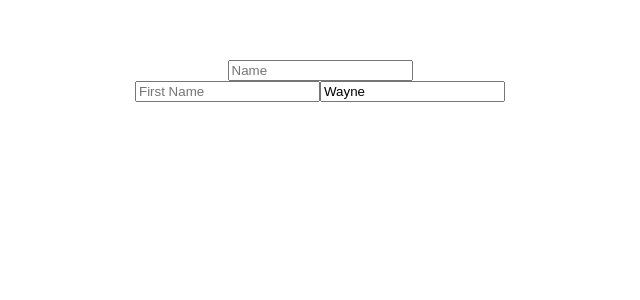
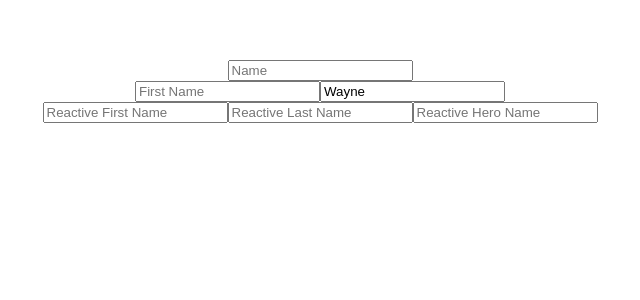
Before and after one commit to rclarian/Vue.js_3_A, a Vue app in the folder vue-components/: page / in a window 1280 px wide. Shown: the top 300 px of the page, without its empty margins (320-960 px from the left). Built offline with nearby package versions, Linux system fonts and the light colour scheme.

Commit message:
#59. Vue JS 3 Tutorial - 59 - Replacing Watchers (Part 2) - (ref, watch, reactive, toRefs, lodash)
#59. Vue JS 3 Tutorial - 59 - Replacing Watchers (Part 2) - (ref, watch, reactive, toRefs, lodash)

```diff
--- a/vue-components/package.json
+++ b/vue-components/package.json
@@ -10,6 +10,7 @@
   "dependencies": {
     "axios": "^1.11.0",
     "core-js": "^3.8.3",
+    "lodash": "^4.17.21",
     "vue": "^3.2.13"
   },
   "devDependencies": {
--- a/vue-components/src/components/WatchView.vue
+++ b/vue-components/src/components/WatchView.vue
@@ -9,15 +9,54 @@
             <input type="text" placeholder="First Name" v-model="firstName">
             <input type="text" placeholder="Last Name" v-model="lastName">
         </div>
-
+        <div>
+            <!-- Reactive API -->
+            <input type="text" placeholder="Reactive First Name" v-model="fName">
+            <input type="text" placeholder="Reactive Last Name" v-model="lName">
+            <input type="text" placeholder="Reactive Hero Name" v-model="options.heroName">
+        </div>
     </div>
 </template>
 
 <script>
-import { ref, watch } from 'vue';
+import { ref, watch, reactive, toRefs } from 'vue';
+import _ from 'lodash'
     export default {
         name: 'WatchView',
         setup() {
+
+            const state = reactive({
+                fName: '',
+                lName: '',
+                options: {
+                    heroName: ''
+                }
+            })
+
+            // watch(() => {
+            //     return {...state}
+            // },
+            // function(newValue, oldValue){
+            //     console.log('fName old value', oldValue.fName);
+            //     console.log('fName new value', newValue.fName);
+            //     console.log('lName old value', oldValue.lName);
+            //     console.log('lName new value', newValue.lName);
+            // })
+
+            // watch(() => state.fName, function(newValue, oldValue){
+            //     console.log('fName old value', oldValue);
+            //     console.log('fName new value', newValue);
+            // })
+
+             watch(
+                () => _.cloneDeep(state.options),
+                function(newValue, oldValue){
+                console.log('options old value', oldValue);
+                console.log('options new value', newValue);
+            },{
+                deep:true,
+            })
+
             const firstName = ref('');
             const lastName = ref('Wayne');
 
@@ -32,7 +71,8 @@
 
             return {
                 firstName,
-                lastName
+                lastName,
+                ...toRefs(state)
             }
         },
         data() {
```
Also changed, not shown: 1 other file (tests, documents, lock files or other folders).
